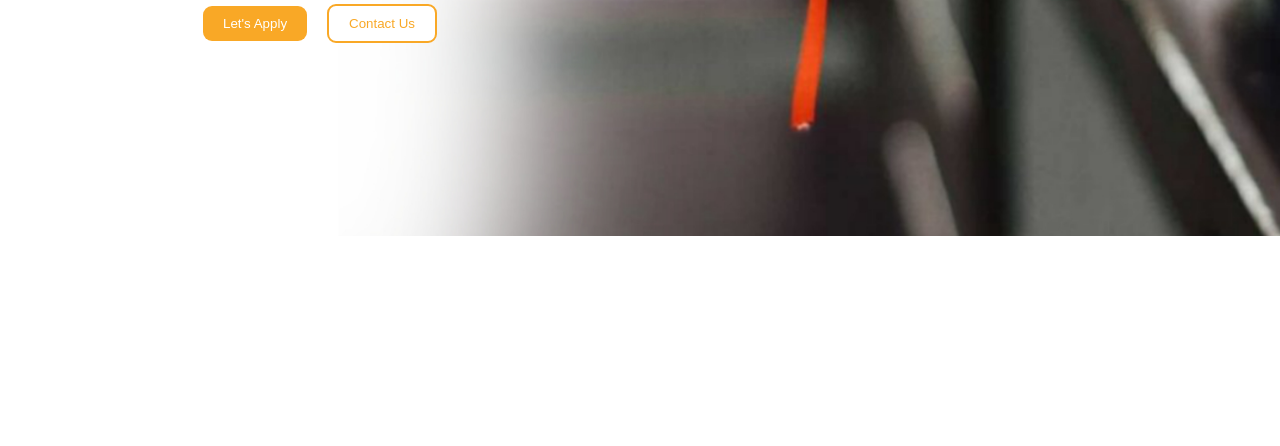
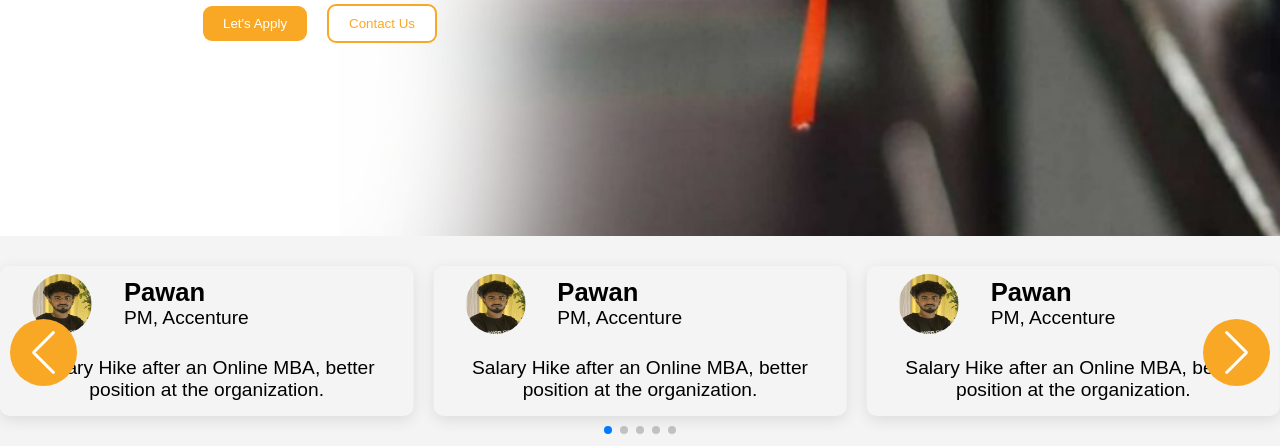
Before and after one commit to PawanMallik/educationHub, a PHP site: page / in a window 1280 px wide. Shown: the part 644-1090 px from the top of the page. Before the commit the page ends 880 px from the top, so only its background shows below. Run offline with PHP 8.4, Linux system fonts and the light colour scheme.

Commit message:
adding swiper js

```diff
--- a/index.html
+++ b/index.html
@@ -5,14 +5,18 @@
     <meta name="viewport" content="width=device-width, initial-scale=1.0" />
     <title>EducationHub</title>
     <link rel="stylesheet" href="style.css" />
-    <link rel="preconnect" href="https://fonts.googleapis.com" />
-    <link rel="preconnect" href="https://fonts.gstatic.com" crossorigin />
+    <link
+      rel="stylesheet"
+      href="https://cdn.jsdelivr.net/npm/swiper@11/swiper-bundle.min.css"
+    />
   </head>
   <body>
     <nav>
       <div class="left-nav">
         <img src="images/image-removebg-preview.png" alt="logo" class="logo" />
-        <h1 class="grediant"><span>S</span>mart <span>E</span>ducaion <span>H</span>ub</h1>
+        <h1 class="grediant">
+          <span>S</span>mart <span>E</span>ducaion <span>H</span>ub
+        </h1>
       </div>
       <div class="right-nav">
         <ul>
@@ -25,24 +29,127 @@
         <button>Sign UP</button>
       </div>
     </nav>
+
     <div class="hero bacnground">
       <div class="left-hero">
         <h1 class="admission-h1">Here to help you with your admission!</h1>
         <div class="img-sec">
-            <img src="images/univrsity-logo/Kumaun_University_logo.png" alt="hero image" />
-            <img src="images/univrsity-logo/graphic-era.png" alt="hero image" />
-            <img src="images/univrsity-logo/Kumaun_University_logo.png" alt="hero image" />
+          <img
+            src="images/univrsity-logo/Kumaun_University_logo.png"
+            alt="hero image"
+          />
+          <img src="images/univrsity-logo/graphic-era.png" alt="hero image" />
+          <img
+            src="images/univrsity-logo/Kumaun_University_logo.png"
+            alt="hero image"
+          />
         </div>
         <h1 class="grediant big">Now Secure Your Future With Us.</h1>
-
         <div class="button">
-            <button>Let's Apply</button>
-            <button>Contact Us</button>
+          <button>Let's Apply</button>
+          <button>Contact Us</button>
         </div>
       </div>
-      <div class="right-hero">
+      <div class="right-hero"></div>
+    </div>
 
+    <!-- Swiper Section -->
+    <div class="swiper">
+      <div class="swiper-wrapper">
+        <div class="swiper-slide">
+          <div class="card">
+            <div class="first-card-details">
+                <div class="first-inner"><img src="images/WhatsApp Image 2025-07-02 at 20.15.29_ce497aac.jpg" alt=""></div>
+                <div class="second-inner">
+                    <h1>Pawan</h1>
+                    <h1>PM, Accenture</h1>
+                </div>
+            </div>
+            <div class="second-card-details">
+              <h2>
+                Salary Hike after an Online MBA, better position at the
+                organization.
+              </h2>
+            </div>
+          </div>
+        </div>
+        <div class="swiper-slide">
+          <div class="card">
+            <div class="first-card-details">
+                <div class="first-inner"><img src="images/WhatsApp Image 2025-07-02 at 20.15.29_ce497aac.jpg" alt=""></div>
+                <div class="second-inner">
+                    <h1>Pawan</h1>
+                    <h1>PM, Accenture</h1>
+                </div>
+            </div>
+            <div class="second-card-details">
+              <h2>
+                Salary Hike after an Online MBA, better position at the
+                organization.
+              </h2>
+            </div>
+          </div>
+        </div>
+        <div class="swiper-slide">
+          <div class="card">
+            <div class="first-card-details">
+                <div class="first-inner"><img src="images/WhatsApp Image 2025-07-02 at 20.15.29_ce497aac.jpg" alt=""></div>
+                <div class="second-inner">
+                    <h1>Pawan</h1>
+                    <h1>PM, Accenture</h1>
+                </div>
+            </div>
+            <div class="second-card-details">
+              <h2>
+                Salary Hike after an Online MBA, better position at the
+                organization.
+              </h2>
+            </div>
+          </div>
+        </div>
+        <div class="swiper-slide">
+          <div class="card">
+            <div class="first-card-details">
+                <div class="first-inner"><img src="images/WhatsApp Image 2025-07-02 at 20.15.29_ce497aac.jpg" alt=""></div>
+                <div class="second-inner">
+                    <h1>Pawan</h1>
+                    <h1>PM, Accenture</h1>
+                </div>
+            </div>
+            <div class="second-card-details">
+              <h2>
+                Salary Hike after an Online MBA, better position at the
+                organization.
+              </h2>
+            </div>
+          </div>
+        </div>
+        <div class="swiper-slide">
+          <div class="card">
+            <div class="first-card-details">
+                <div class="first-inner"><img src="images/WhatsApp Image 2025-07-02 at 20.15.29_ce497aac.jpg" alt=""></div>
+                <div class="second-inner">
+                    <h1>Pawan</h1>
+                    <h1>PM, Accenture</h1>
+                </div>
+            </div>
+            <div class="second-card-details">
+              <h2>
+                Salary Hike after an Online MBA, better position at the
+                organization.
+              </h2>
+            </div>
+          </div>
+        </div>
       </div>
+
+      <div class="swiper-button-next" style="height: 67px; width: 67px; color: white;" ></div>
+      <div class="swiper-button-prev" style="height: 67px; width: 67px; color: white;"></div>
+
+      <div class="swiper-pagination"></div>
     </div>
+
+    <script src="https://cdn.jsdelivr.net/npm/swiper@11/swiper-bundle.min.js"></script>
+    <script src="script.js"></script>
   </body>
 </html>
--- a/script.js
+++ b/script.js
@@ -0,0 +1,22 @@
+const swiper = new Swiper('.swiper', {
+  loop: true,
+  slidesPerView: 3,      // Show 3 cards at a time
+  spaceBetween: 20,      // Gap between cards
+  centeredSlides: true,  // Center the active card
+  autoplay: {
+    delay: 2000,         // Slide changes every 3 seconds
+    disableOnInteraction: false, // Keep autoplay even after manual swipe
+  },
+  pagination: {
+    el: '.swiper-pagination',
+    clickable: true,
+  },
+  navigation: {
+    nextEl: '.swiper-button-next',
+    prevEl: '.swiper-button-prev',
+  },
+  breakpoints: {
+    768: { slidesPerView: 3 },
+    480: { slidesPerView: 1 },
+  },
+});
--- a/style.css
+++ b/style.css
@@ -176,3 +176,99 @@ h1 span {
   color: #f9a826;
   border: 2px solid #f9a826;
 }
+
+/* Swiper container */
+.swiper {
+  width: 100%;
+  height: 210px; /* Height of the slider */
+  /* background-color: green; */
+}
+
+/* Each slide centers the card */
+.swiper-slide {
+  display: flex;
+  justify-content: center;
+  align-items: center;
+  /* background-color: #f36c68; */
+}
+
+/* Full-width cards */
+.card {
+  width: 100%;          /* Take full width */
+  height: 150px;        /* Fixed height */
+  /* background: red; */
+  border-radius: 10px;
+  box-shadow: 0 4px 15px rgba(0, 0, 0, 0.1);
+  display: flex;
+  justify-content: center;
+  align-items: center;
+  flex-direction: column;
+  font-size: 24px;
+  font-weight: bold;
+  text-align: center;
+  margin-top: 30px;
+}
+
+.first-card-details{
+    height: 50%;
+    width: 100%;
+    /* background-color: yellow; */
+    display: flex;
+}
+.first-inner{
+/* background-color: red; */
+width: 30%;
+height: 100%;
+display: flex;
+flex-direction: column;
+justify-content: center;
+align-items: center;
+}
+.first-inner img{
+    height: 60px;
+    width: 60px;
+    border-radius: 50%;
+}
+.second-inner{
+/* background-color: blue; */
+font-size: 10px;
+width: 70%;
+display: flex;
+flex-direction: column;
+justify-content: center;
+align-items: flex-start;
+font-size: 0.8rem;
+}
+.second-inner h1:nth-child(2){
+    font-size: 1.2rem;
+    font-weight: 10;
+
+}
+.second-card-details{
+    height: 50%;
+    width: 90%;
+    /* background-color: aqua; */
+    font-size: 0.8rem;
+    display: flex;
+    justify-content: center;
+    align-items: center;
+}
+
+.second-card-details h2{
+    font-weight:10;
+}
+
+.swiper-button-next{
+    height: 67px;
+    width: 67px;
+    color: white;
+    background-color: #f9a826;
+    border-radius: 50%;
+}
+.swiper-button-prev{
+    height: 67px;
+    width: 67px;
+    color: white;
+    background-color: #f9a826;
+    border-radius: 50%;
+}
```
Also changed, not shown: images/WhatsApp Image 2025-07-02 at 20.15.29_ce497aac.jpg (added).
